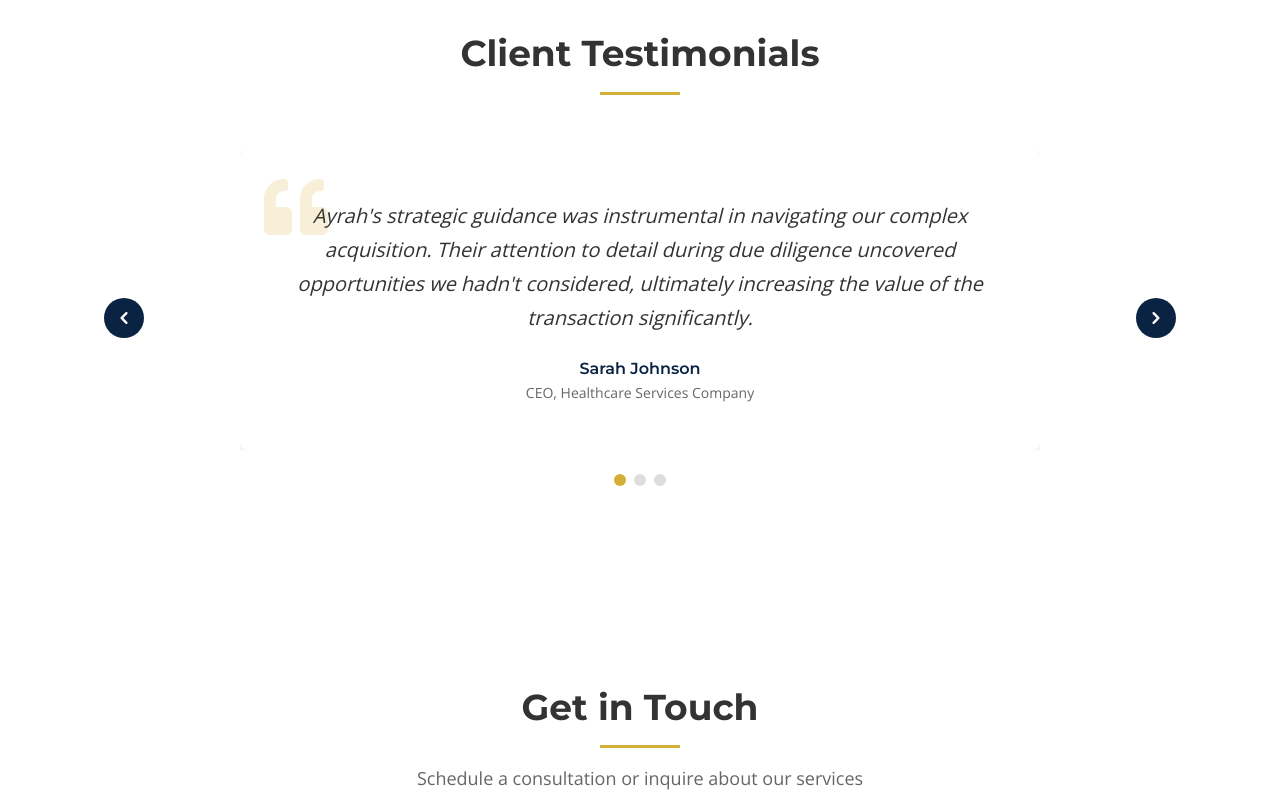
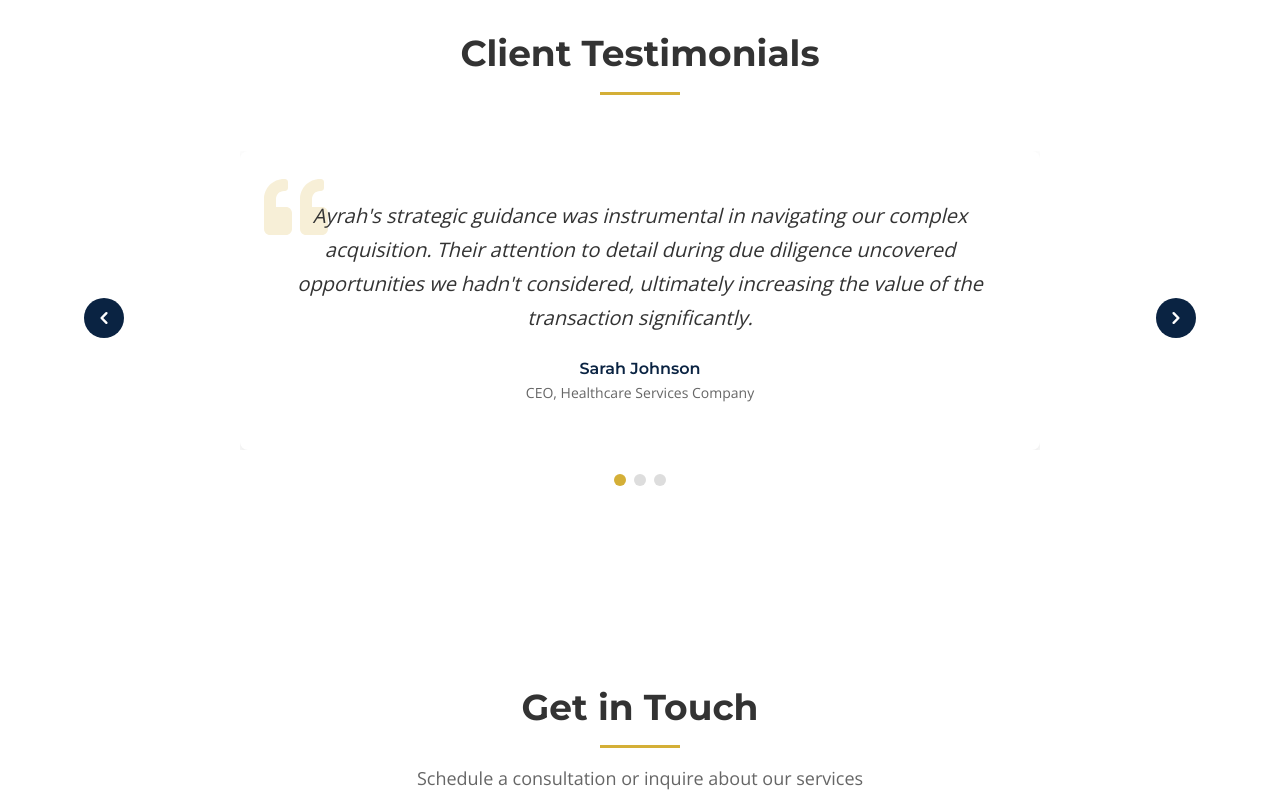
Before and after one commit to Workflow-Manager-admin/ayrah-ma-advisory-showcase-3632-3637, a React (Create React App) app in the folder main_container_for_ayrah_ma_showcase/: page / in a window 1280 px wide. Shown: the part 4317-5115 px from the top of the page. Built offline with nearby package versions, Linux system fonts and the light colour scheme; the HTML template or start-up script is replaced by a standard one.

Commit message:
Auto-commit: Changes as of 2025-05-23T01:11:12.409585+00:00

```diff
--- a/main_container_for_ayrah_ma_showcase/src/App.css
+++ b/main_container_for_ayrah_ma_showcase/src/App.css
@@ -869,11 +869,11 @@ button {
 }
 
 .testimonial-prev {
-  left: 0;
+  left: -20px;
 }
 
 .testimonial-next {
-  right: 0;
+  right: -20px;
 }
 
 .testimonial-dots {
```
Also changed, not shown: 2 other files (tests, documents, lock files or other folders).
